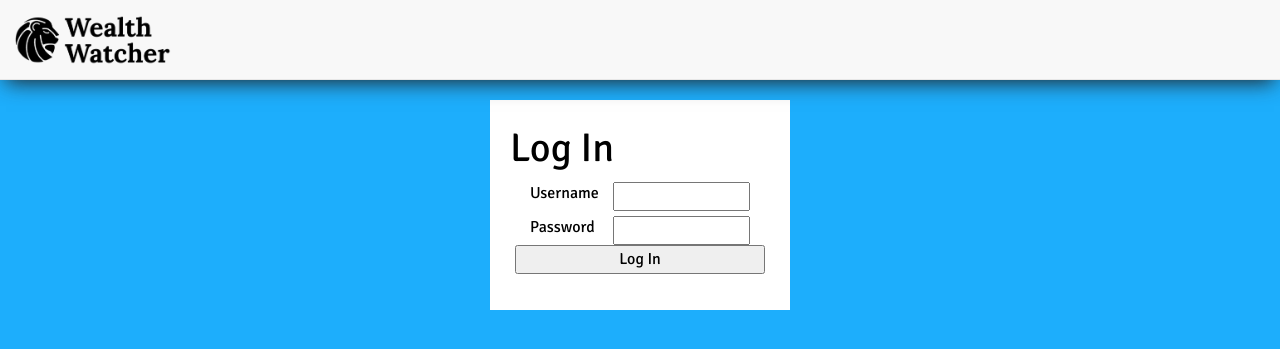
After one commit to wlifferth/wealth-watcher, a Django app: page /login/ in a window 1280 px wide. The commit adds this page. Shown: the top 349 px of the page. Run offline with Django 3.2, Linux system fonts and the light colour scheme; some libraries are stand-ins or nearby versions.

Commit message:
Added a bunch of pages; should've committed sooner; closes #25

```diff
--- a/webapp/main/static/main/style.css
+++ b/webapp/main/static/main/style.css
@@ -87,8 +87,8 @@ input, textarea {
 }
 
 .content-box {
-  background-color: #666;
-  color: white;
+  background-color: white;
+  color: black;
   margin: 20px 5px;
   padding: 20px;
 }
@@ -142,3 +142,20 @@ Dashboard
   border-bottom-color: #444444;
   border-bottom-style: solid;
 }
+
+/**********************
+Login
+**********************/
+.login-box {
+  max-width: 300px;
+  display: block;
+  margin: auto;
+}
+
+input {
+    width:100%;
+}
+
+.login-row {
+  margin: 5px;
+}
--- a/webapp/main/templates/main/base.html
+++ b/webapp/main/templates/main/base.html
@@ -22,7 +22,7 @@
         <span class="icon-bar"></span>
         <span class="icon-bar"></span>
       </button>
-      <a class="navbar-brand" href="#">
+      <a class="navbar-brand" href="{% url 'splash' %}">
         <img src="{% static 'main/wealth-watcher-text-mark.png' %}" height="50px"/>
       </a>
     </div>
@@ -31,7 +31,8 @@
 
       <ul class="nav navbar-nav navbar-right">
         {% block navitems %}
-        <li><a href="#" class="log-in">Log In</a></li>
+        <li><a href="{% url 'dashboard' %}" class="dashboard">Dashboard</a></li>
+        <li><a href="{% url 'alerts' %}" class="alerts">Alerts</a></li>
         {% endblock %}
       </ul>
     </div><!-- /.navbar-collapse -->
--- /dev/null
+++ b/webapp/main/templates/main/login.html
@@ -0,0 +1,28 @@
+{% extends 'main/base.html' %}
+{% block navitems %}
+{% endblock %}
+{% block content %}
+ <div class="content-box login-box">
+   <div class="content-box-title">
+     Log In
+   </div>
+   <form action="{% url 'dashboard' %}">
+     <div class="row login-row">
+       <div class="col-xs-4">
+         Username
+       </div>
+       <div class="col-xs-8">
+         <input type="text"></input><br>
+       </div>
+     </div>
+     <div class="row login-row">
+       <div class="col-xs-4">
+         Password
+       </div>
+       <div class="col-xs-8">
+         <input type="password"></input><br>
+       </div>
+       <input type="submit" value="Log In"></input>
+   </form>
+ </div>
+{% endblock %}
--- a/webapp/main/templates/main/splash.html
+++ b/webapp/main/templates/main/splash.html
@@ -1,5 +1,8 @@
 {% extends 'main/base.html' %}
 {% load static %}
+{% block navitems %}
+<li><a href="{% url 'login' %}" class="log-in">Log In</a></li>
+{% endblock %}
 {% block title %}
 Home | Wealth Watcher
 {% endblock %}
--- a/webapp/main/urls.py
+++ b/webapp/main/urls.py
@@ -7,4 +7,7 @@ urlpatterns = [
     path('users/', views.users, name='users'),
     path('user/<str:user_id>/', views.user, name='user'),
     path('dashboard/', views.dashboard, name='dashboard'),
+    path('alerts/', views.alerts, name='alerts'),
+    path('run_rules/', views.run_rules, name='run-rules'),
+    path('login/', views.log_in, name='login'),
 ]
--- a/webapp/main/views.py
+++ b/webapp/main/views.py
@@ -1,6 +1,15 @@
 from django.shortcuts import render
 from django.http import HttpResponse
 from .models import *
+from . import rules
+
+flag_messages = {
+    'unusual-merchant-spending': "We tagged this transaction as potentially fraudulent because you normally spend much less when you make a transaction with this merchant. If you'd like this kind of transaction to not be flagged in the future, head to the settings page and change Merchant Threshold to a higher value.",
+    'high-spending': "We tagged this transaction as potentially fraudulent because of the high dollar amount. If you'd like this kind of transaction to not be flagged in the future, head to the settings page and change Absolute Threshold to a higher value.",
+    'distance': "We tagged this transaction as potentially fraudulent because it occured a large distance away from where you normally make transactions. If you'd like this kind of threshold to not be flagged in the future, head to the settings page and change Distance Threshold to a higher value.",
+    'untrused-merchant': "We tagged this transaction as potentially fraudulent because it was placed with a merchant that's known to be unreliable. If you'd like this kind of transaction to not be flagged in the future, head to the <strong>settings</strong> page and change Flag Untrusted Merchants to OFF",
+    'high-flag-score': "We flagged this transaction as potentially fraudulent because it recieved a high score from our anomaly detection algorithm. We can't be sure why, but it shows some similarities with other fraudulent transactions we've seen. If you'd like this kind of transaction to not be flagged in the future, head to the settings page and change Anomaly Detection Threshold to a lower setting.",
+}
 
 # Create your views here.
 def splash(request):
@@ -33,3 +42,21 @@ def dashboard(request):
     purchases = account.purchase_set.all()
     context['transactions'] = purchases
     return render(request, 'main/dashboard.html', context)
+
+def alerts(request):
+    context = {}
+    purchases = Purchase.objects.filter(flag_resolution='open')
+    for purchase in purchases:
+        purchase.flag_message = flag_messages[purchase.flag_code]
+        print(purchase)
+    context['alerts'] = purchases
+    return render(request, 'main/alerts.html', context)
+
+
+def run_rules(request):
+    rules.rules()
+    return HttpResponse("rules have been run")
+
+def log_in(request):
+    context = {}
+    return render(request, 'main/login.html', context)
--- a/webapp/wealthwatcher/settings.py
+++ b/webapp/wealthwatcher/settings.py
@@ -32,6 +32,7 @@ ALLOWED_HOSTS = ["getwealthwatcher.com", "*"]
 
 INSTALLED_APPS = [
     'main',
+    'learning',
     'django.contrib.admin',
     'django.contrib.auth',
     'django.contrib.contenttypes',
```
Also changed, not shown: webapp/main/rules.py (added, +28 -0 lines), webapp/main/templates/main/alerts.html (added, +28 -0 lines).
